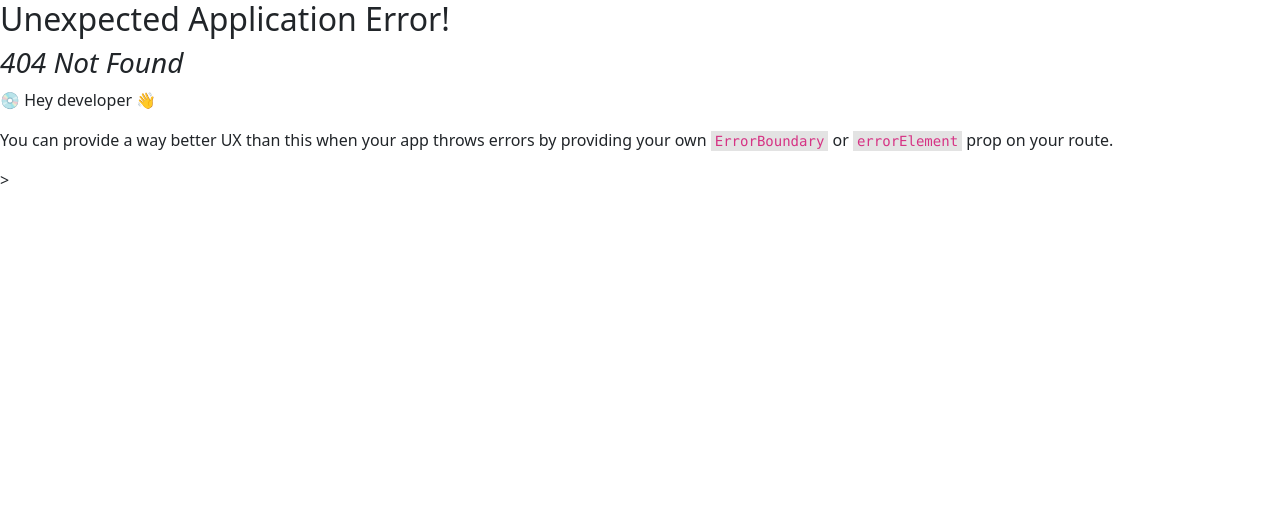
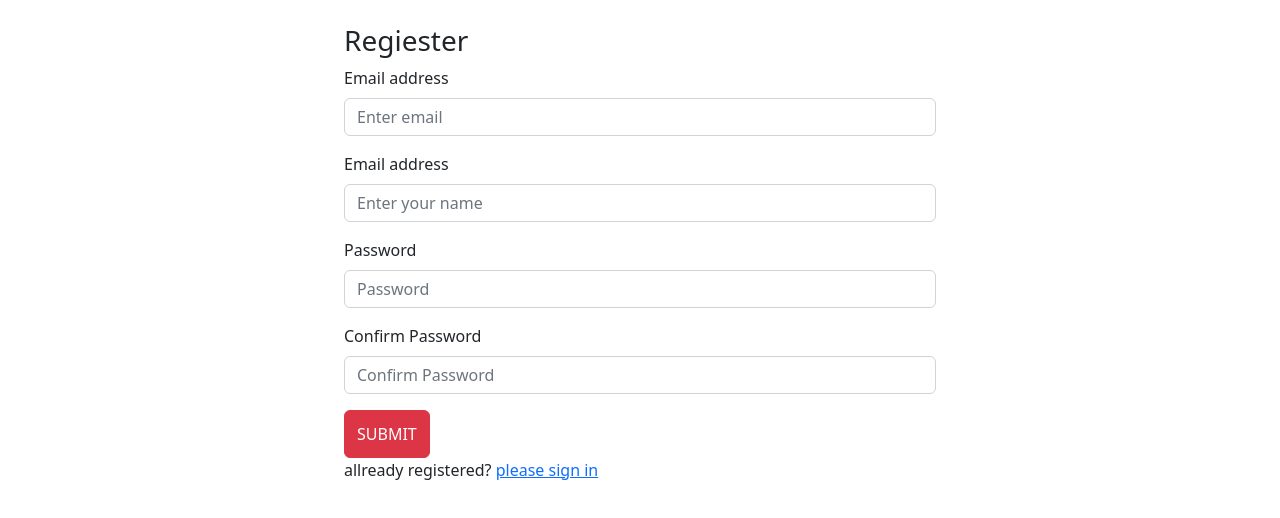
Before and after one commit to 2md-mahmudul-hasan/dragon-news, a React (Vite) app: page /register in a window 1280 px wide. Before the commit this address had no page. Shown: the top 518 px of the page. Built offline with nearby package versions, Linux system fonts and the light colour scheme.

Commit message:
login and register

```diff
--- a/src/firebase/firebase.config.js
+++ b/src/firebase/firebase.config.js
@@ -15,3 +15,4 @@ const firebaseConfig = {
 
 // Initialize Firebase
 const app = initializeApp(firebaseConfig);
+export default app;
--- a/src/main.jsx
+++ b/src/main.jsx
@@ -5,9 +5,12 @@ import './index.css'
 import 'bootstrap/dist/css/bootstrap.min.css';
 import { RouterProvider } from 'react-router-dom';
 import router from './routes/Routes.jsx';
+import AuthProvider from './provider/AuthProvider.jsx';
 
 ReactDOM.createRoot(document.getElementById('root')).render(
   <React.StrictMode>
-    <RouterProvider router={router}></RouterProvider>>
+    <AuthProvider>
+      <RouterProvider router={router}></RouterProvider>
+    </AuthProvider>
   </React.StrictMode>,
 )
--- /dev/null
+++ b/src/pages/Login/Login.jsx
@@ -0,0 +1,30 @@
+import React from 'react';
+import { Button, Form } from 'react-bootstrap';
+import { Link } from 'react-router-dom';
+
+const Login = () => {
+  return (
+    <div className='w-50 mx-auto p-4'>
+      <h3> Your log in here </h3>
+      <Form >
+        <Form.Group className="mb-3" controlId="formBasicEmail">
+          <Form.Label>Email address</Form.Label>
+          <Form.Control name='email' type="email" placeholder="Enter email" />
+        </Form.Group>
+
+        <Form.Group className="mb-3" controlId="formBasicPassword">
+          <Form.Label>Password</Form.Label>
+          <Form.Control name="password" type="password" placeholder="Password" />
+        </Form.Group>
+
+
+        <Button variant="primary" type="submit">
+          Submit
+        </Button>
+      </Form>
+      <div className="div">not  registered? <Link to='/register' >please rigiester </Link></div>
+    </div>
+  );
+};
+
+export default Login;
--- /dev/null
+++ b/src/pages/Register/Register.jsx
@@ -0,0 +1,39 @@
+import React from 'react';
+import { Button, Form } from 'react-bootstrap';
+import { Link } from 'react-router-dom';
+
+const Register = () => {
+  return (
+    <div className='w-50 mx-auto p-4'>
+      <h3> Regiester </h3>
+      <Form>
+        <Form.Group className="mb-3" controlId="formBasicEmail">
+          <Form.Label>Email address</Form.Label>
+          <Form.Control name='email' type="email" placeholder="Enter email" />
+        </Form.Group>
+
+        <Form.Group className="mb-3" controlId="formBasicEmail">
+          <Form.Label>Email address</Form.Label>
+          <Form.Control name='name' type="text" placeholder="Enter your name" />
+        </Form.Group>
+
+        <Form.Group className="mb-3" controlId="formBasicPassword">
+          <Form.Label>Password</Form.Label>
+          <Form.Control name="password" type="password" placeholder="Password" />
+        </Form.Group>
+
+        <Form.Group className="mb-3" controlId="formBasicPassword">
+          <Form.Label>Confirm Password</Form.Label>
+          <Form.Control name="confirm_password" type="password" placeholder="Confirm Password" />
+        </Form.Group>
+        <Button variant="danger" type="submit">
+          Submit
+        </Button>
+      </Form>
+      <div className="div">allready registered? <Link to='/signIn' >please sign in </Link></div>
+    </div>
+
+  );
+};
+
+export default Register;
--- a/src/pages/Shared/Header/Header.jsx
+++ b/src/pages/Shared/Header/Header.jsx
@@ -1,14 +1,17 @@
-import React from 'react';
+import React, { useContext } from 'react';
 import logo from '../../../assets/logo.png'
 import moment from 'moment';
 import { Button, Container, Navbar, Nav } from 'react-bootstrap';
 import Marquee from "react-fast-marquee";
 import { Link } from 'react-router-dom';
+import { authContext } from '../../../provider/AuthProvider';
 
 const Header = () => {
+  const { user } = useContext(authContext)
   return (
     <Container>
       <div className='text-center '>
+        <p>I am {user.displayName}</p>
         <img className="mx-auto" src={logo} />
         <b className="p-1">Journalism Without Fear or Favour</b>
         <p>{moment().format('dddd, MMMM Do YYYY')}</p>
@@ -30,8 +33,8 @@ const Header = () => {
               <Nav.Link href="#pricing">Carrier</Nav.Link>
             </Nav>
             <Nav className='d-flex gap-3'>
-              <Button> <Nav.Link href="#deets">More deets</Nav.Link></Button>
-              <Button> <Nav.Link href="#deets">More deets</Nav.Link></Button>
+              <Button> <Nav.Link href="#deets">{user.displayName}</Nav.Link></Button>
+              <Link to="/signIn"> <Nav.Link href="#deets">login</Nav.Link></Link>
             </Nav>
           </Navbar.Collapse>
         </Container>
--- /dev/null
+++ b/src/provider/AuthProvider.jsx
@@ -0,0 +1,16 @@
+import React, { createContext } from 'react';
+
+export const authContext = createContext(null)
+
+//
+const AuthProvider = ({ children }) => {
+  const user = { displayName: 'mahmudul hasan' }
+  const authInfo = { user }
+  return (
+    <authContext.Provider value={authInfo}>
+      {children}
+    </authContext.Provider>
+  );
+};
+
+export default AuthProvider;
```
Also changed, not shown: src/routes/Routes.jsx (+10 -0 lines).
